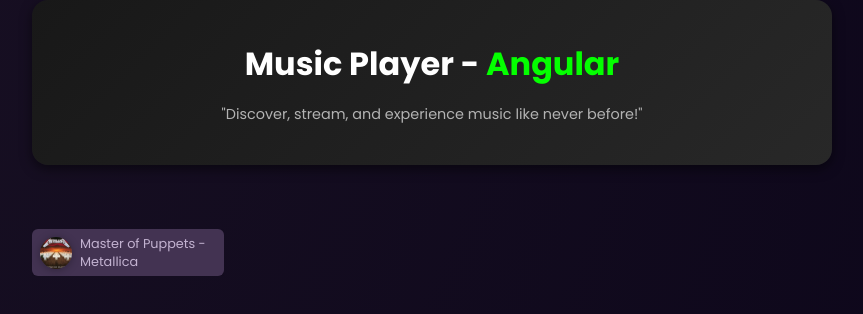
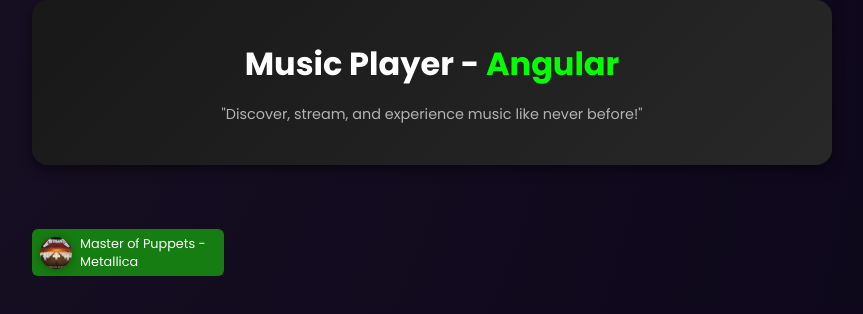
Before and after one commit to mthiggins1s/Msuic-Player-Playlist---Angular-Project, an Angular app in the folder 01-starting-project/: page / in a window 1280 px wide. Shown: the top 314 px of the page, without its empty margins (208-1071 px from the left). Built offline with nearby package versions, Linux system fonts and the light colour scheme.

Commit message:
starting the Using Getters for Computed Values

```diff
--- a/01-starting-project/src/app/songs/songs.component.css
+++ b/01-starting-project/src/app/songs/songs.component.css
@@ -9,8 +9,8 @@ div {
     align-items: center;
     gap: 0.5rem;
     padding: 0.35rem 0.5rem;
-    background-color: #433352;
-    color: #c3b3d1;
+    background-color: #167d12;
+    color: #ffffff;
     border: none;
     font: inherit;
     cursor: pointer;
@@ -22,7 +22,7 @@ div {
   button:hover,
   button:active,
   .active {
-    background-color: #9965dd;
+    background-color: #459c46;
     color: #150722;
   }
 
```
